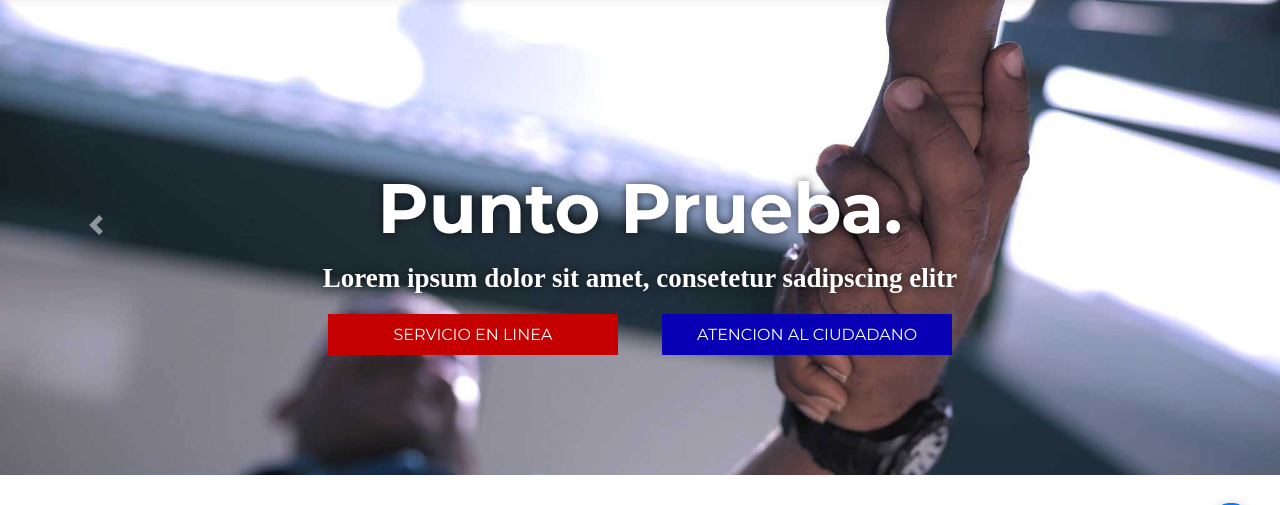
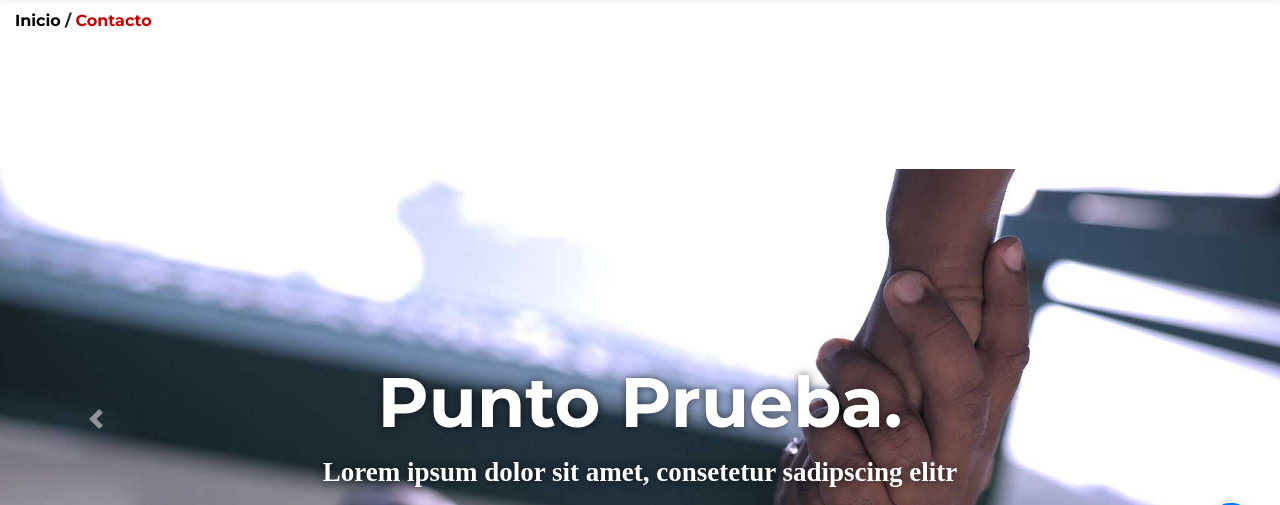
Before and after one commit to josuerosario07/punto-solidario, a plain HTML site: page index.html in a window 1280 px wide. Shown: the part 161-666 px from the top of the page. Drawn offline with Linux system fonts and the light colour scheme; a web font is replaced by a local one.

Commit message:
ajuste ruta

```diff
--- a/index.html
+++ b/index.html
@@ -88,6 +88,13 @@
             </div>
          </nav>
       </header>
+      <div class="ruta-secundaria container container-special">
+            <ul>
+               <li><a href="index.html">Inicio</a></li>
+               <li>/</li>
+               <li><a class="active" href="contacto.html">Contacto</a> </li>
+            </ul>
+         </div>
       <!-- slider -->
       <div class="content-slider">
          <div id="carouselExampleControls" class="carousel slide" data-ride="carousel">
@@ -159,6 +166,7 @@
             </div>
          </div>
       </div>
+
       <section class="middle-resume">
          <div class="container">
             <img class="d-block mx-auto logo" src="assets/img/logo@2x.png" alt="">
--- a/scss/style.scss
+++ b/scss/style.scss
@@ -85,6 +85,7 @@
         ul{
             position: relative;
             z-index: 999;
+            margin-top: 170px;
             @media screen and (max-width:991px) {
                 margin-top:20px;
             }
```
Also changed, not shown: nosotros.html (+7 -0 lines), noticias.html (+1 -0 lines), css/style.css, 1 other file.
